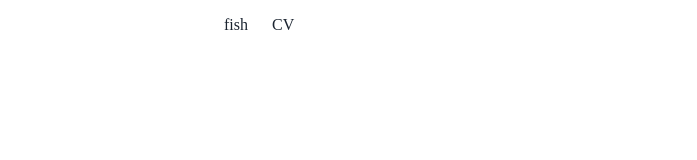
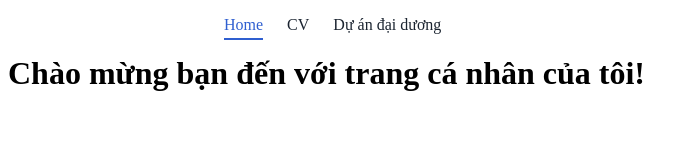
Before and after one commit to anck368/anck368.github.io, a plain HTML site: page BT/index.html in a window 1280 px wide. Shown: the whole page, without its empty margins (0-697 px from the left). Drawn offline with Linux system fonts and the light colour scheme.

Commit message:
Update index.html

```diff
--- a/BT/index.html
+++ b/BT/index.html
@@ -32,10 +32,12 @@
 <header class="menu">
     <nav>
         <ul>
-            <li><a href="fish.html">fish</a></li>
+            <li><a href="index.html" aria-current="page">Home</a></li>
             <li><a href="profile.html">CV</a></li>
+            <li><a href="fish.html">Dự án đại dương</a></li>
         </ul>
     </nav>
 </header>
+<h1>Chào mừng bạn đến với trang cá nhân của tôi!</h1>
 </body>
 </html>
```
